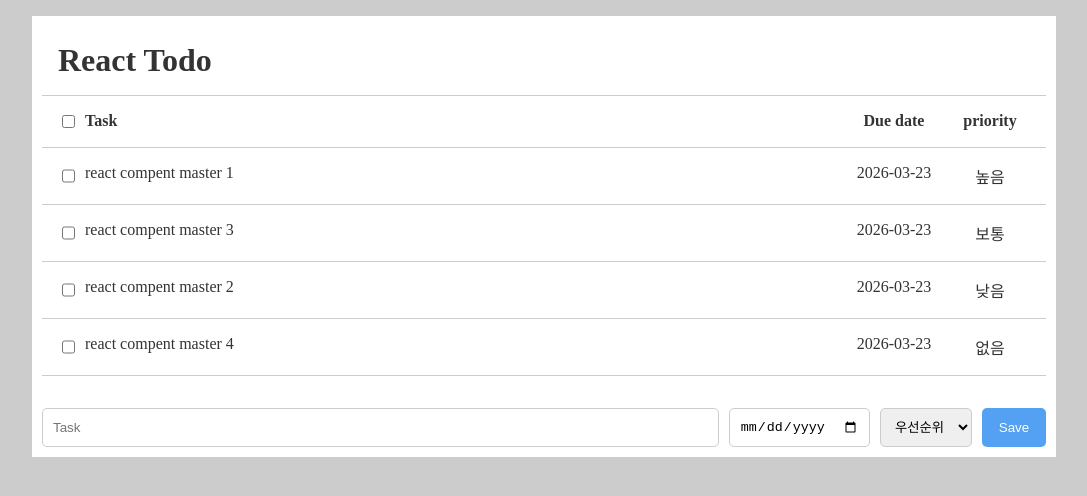
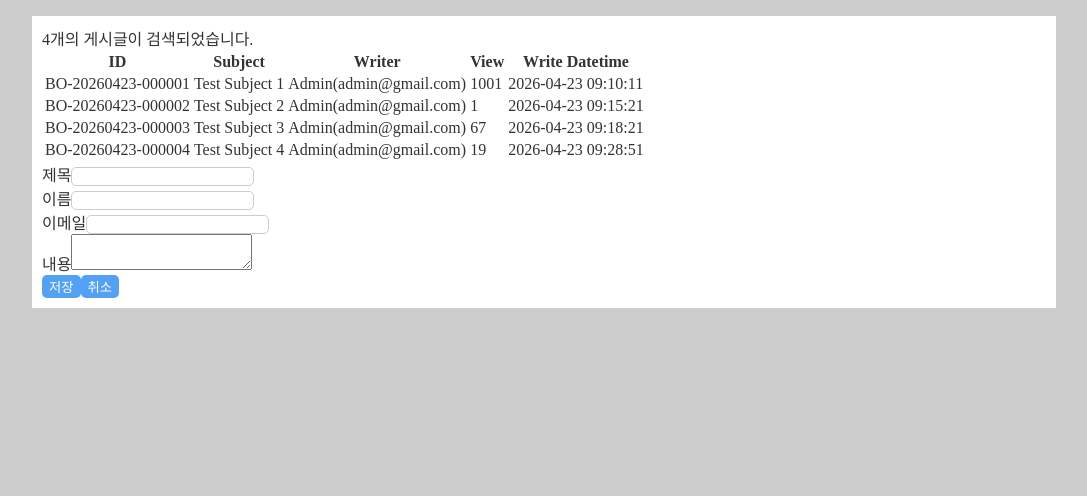
Before and after one commit to pjhyoun01/ktds-university-consortium-27th_React, a React (Vite) app in the folder hello-react/: page / in a window 1280 px wide. Shown: the top 496 px of the page, without its empty margins (96-1183 px from the left). Built offline with nearby package versions, Linux system fonts and the light colour scheme.

Commit message:
React lecture article ver

```diff
--- a/hello-react/src/App.jsx
+++ b/hello-react/src/App.jsx
@@ -7,6 +7,7 @@
 // }
 
 import TodoMain from "./components/todo/TodoMain";
+import ArticleMain from "./components/articles/ArticleMain.jsx";
 
 // export default App;
 
@@ -15,7 +16,9 @@ import TodoMain from "./components/todo/TodoMain";
 export default function App() {
   return (
     <>
-      <TodoMain />
+      {/*<TodoMain />*/}
+        <ArticleMain/>
     </>
+
   );
 }
--- a/hello-react/src/components/articles-self/ArticleWriter.jsx
+++ b/hello-react/src/components/articles-self/ArticleWriter.jsx
@@ -2,7 +2,7 @@ export const ArticleWriter = () => {
     return (
         <>
             <div>게시글 작성</div>
-            <div>
+            <div className="write-form">
                 <label htmlFor="subject">제목</label>
                 <input id="subject" type="text"/>
                 <label htmlFor="email" for="">이메일</label>
--- /dev/null
+++ b/hello-react/src/components/articles-self/articles.json
@@ -0,0 +1,78 @@
+{
+  "articles": [
+    {
+      "id": "BO-20260423-000001",
+      "subject": "Test Subject 1",
+      "content": "Test Content 1",
+      "email": "admin@gmail.com",
+      "viewCnt": 1001,
+      "crtDt": "2026-04-23 09:10:11",
+      "mdfyDt": "2026-04-23 09:15:23",
+      "fileGroupId": "FG-20260423-000001",
+      "membersVO": { "email": "admin@gmail.com", "name": "Admin" },
+      "files": [
+        {
+          "fileNum": 1,
+          "fileGroupId": "FG-20260423-000001",
+          "displayName": "Testfile.exe",
+          "fileLength": 15000
+        }
+      ]
+    },
+    {
+      "id": "BO-20260423-000002",
+      "subject": "Test Subject 2",
+      "content": "Test Content 2",
+      "email": "admin@gmail.com",
+      "viewCnt": 1,
+      "crtDt": "2026-04-23 09:15:21",
+      "mdfyDt": null,
+      "fileGroupId": "FG-20260423-000002",
+      "membersVO": { "email": "admin@gmail.com", "name": "Admin" },
+      "files": [
+        {
+          "fileNum": 1,
+          "fileGroupId": "FG-20260423-000002",
+          "displayName": "Testfile2.exe",
+          "fileLength": 15400
+        },
+        {
+          "fileNum": 2,
+          "fileGroupId": "FG-20260423-000002",
+          "displayName": "Testfile3.exe",
+          "fileLength": 5400
+        },
+        {
+          "fileNum": 3,
+          "fileGroupId": "FG-20260423-000002",
+          "displayName": "Testfile3.exe",
+          "fileLength": 500
+        }
+      ]
+    },
+    {
+      "id": "BO-20260423-000003",
+      "subject": "Test Subject 3",
+      "content": "Test Content 3",
+      "email": "admin@gmail.com",
+      "viewCnt": 67,
+      "crtDt": "2026-04-23 09:18:21",
+      "mdfyDt": null,
+      "fileGroupId": null,
+      "membersVO": { "email": "admin@gmail.com", "name": "Admin" },
+      "files": []
+    },
+    {
+      "id": "BO-20260423-000004",
+      "subject": "Test Subject 4",
+      "content": "Test Content 4",
+      "email": "admin@gmail.com",
+      "viewCnt": 19,
+      "crtDt": "2026-04-23 09:28:51",
+      "mdfyDt": null,
+      "fileGroupId": null,
+      "membersVO": { "email": "admin@gmail.com", "name": "Admin" },
+      "files": []
+    }
+  ]
+}
--- /dev/null
+++ b/hello-react/src/components/articles/ArticleHeader.jsx
@@ -0,0 +1,17 @@
+/** @format */
+
+const ArticleHeader = () => {
+  return (
+    <thead>
+      <tr>
+        <th>ID</th>
+        <th>Subject</th>
+        <th>Writer</th>
+        <th>View</th>
+        <th>Write Datetime</th>
+      </tr>
+    </thead>
+  );
+};
+
+export default ArticleHeader;
--- /dev/null
+++ b/hello-react/src/components/articles/ArticleList.jsx
@@ -0,0 +1,21 @@
+/** @format */
+
+const ArticleList = ({ contents }) => {
+  return (
+    <tbody>
+      {contents.map((article) => (
+        <tr>
+          <td>{article.id}</td>
+          <td>{article.subject}</td>
+          <td>
+            {article.membersVO.name}({article.membersVO.email})
+          </td>
+          <td>{article.viewCnt}</td>
+          <td>{article.crtDt}</td>
+        </tr>
+      ))}
+    </tbody>
+  );
+};
+
+export default ArticleList;
--- /dev/null
+++ b/hello-react/src/components/articles/ArticleMain.jsx
@@ -0,0 +1,21 @@
+/** @format */
+// articles.json 파일 불러오기
+import ArticleHeader from "./ArticleHeader.jsx";
+import ArticleList from "./ArticleList.jsx";
+import articleData from "./articles.json";
+import ArticleWriter from "./ArticleWriter.jsx";
+
+const ArticleMain = () => {
+  console.log(articleData);
+  return (
+    <div className="wrapper">
+      <div>{articleData.articles.length}개의 게시글이 검색되었습니다.</div>
+      <table>
+        <ArticleHeader />
+        <ArticleList contents={articleData.articles} />
+      </table>
+      <ArticleWriter />
+    </div>
+  );
+};
+export default ArticleMain;
--- /dev/null
+++ b/hello-react/src/components/articles/ArticleWriter.jsx
@@ -0,0 +1,38 @@
+/** @format */
+
+const Input = ({ id, title, type = "text" }) => {
+  return (
+    <div className="input-field">
+      <label htmlFor={id}>{title}</label>
+      <input type={type} id={id} />
+    </div>
+  );
+};
+
+const Textarea = ({ id, title }) => {
+  return (
+    <div className="input-field">
+      <label htmlFor={id}>{title}</label>
+      <textarea id={id}></textarea>
+    </div>
+  );
+};
+
+const ArticleWriter = () => {
+  return (
+    <div className="article-writer">
+      <Input id="subject" title="제목" />
+      <Input id="name" title="이름" />
+      <Input id="email" title="이메일" />
+      <Textarea id="content" title="내용" />
+
+      <button type="button" className="positive-button">
+        저장
+      </button>
+      <button type="button" className="negative-button">
+        취소
+      </button>
+    </div>
+  );
+};
+export default ArticleWriter;
--- /dev/null
+++ b/hello-react/src/components/articles/articles.json
@@ -0,0 +1,78 @@
+{
+  "articles": [
+    {
+      "id": "BO-20260423-000001",
+      "subject": "Test Subject 1",
+      "content": "Test Content 1",
+      "email": "admin@gmail.com",
+      "viewCnt": 1001,
+      "crtDt": "2026-04-23 09:10:11",
+      "mdfyDt": "2026-04-23 09:15:23",
+      "fileGroupId": "FG-20260423-000001",
+      "membersVO": { "email": "admin@gmail.com", "name": "Admin" },
+      "files": [
+        {
+          "fileNum": 1,
+          "fileGroupId": "FG-20260423-000001",
+          "displayName": "Testfile.exe",
+          "fileLength": 15000
+        }
+      ]
+    },
+    {
+      "id": "BO-20260423-000002",
+      "subject": "Test Subject 2",
+      "content": "Test Content 2",
+      "email": "admin@gmail.com",
+      "viewCnt": 1,
+      "crtDt": "2026-04-23 09:15:21",
+      "mdfyDt": null,
+      "fileGroupId": "FG-20260423-000002",
+      "membersVO": { "email": "admin@gmail.com", "name": "Admin" },
+      "files": [
+        {
+          "fileNum": 1,
+          "fileGroupId": "FG-20260423-000002",
+          "displayName": "Testfile2.exe",
+          "fileLength": 15400
+        },
+        {
+          "fileNum": 2,
+          "fileGroupId": "FG-20260423-000002",
+          "displayName": "Testfile3.exe",
+          "fileLength": 5400
+        },
+        {
+          "fileNum": 3,
+          "fileGroupId": "FG-20260423-000002",
+          "displayName": "Testfile3.exe",
+          "fileLength": 500
+        }
+      ]
+    },
+    {
+      "id": "BO-20260423-000003",
+      "subject": "Test Subject 3",
+      "content": "Test Content 3",
+      "email": "admin@gmail.com",
+      "viewCnt": 67,
+      "crtDt": "2026-04-23 09:18:21",
+      "mdfyDt": null,
+      "fileGroupId": null,
+      "membersVO": { "email": "admin@gmail.com", "name": "Admin" },
+      "files": []
+    },
+    {
+      "id": "BO-20260423-000004",
+      "subject": "Test Subject 4",
+      "content": "Test Content 4",
+      "email": "admin@gmail.com",
+      "viewCnt": 19,
+      "crtDt": "2026-04-23 09:28:51",
+      "mdfyDt": null,
+      "fileGroupId": null,
+      "membersVO": { "email": "admin@gmail.com", "name": "Admin" },
+      "files": []
+    }
+  ]
+}
```
Also changed, not shown: hello-react/src/components/articles-self/article.css (+7 -1 lines).
